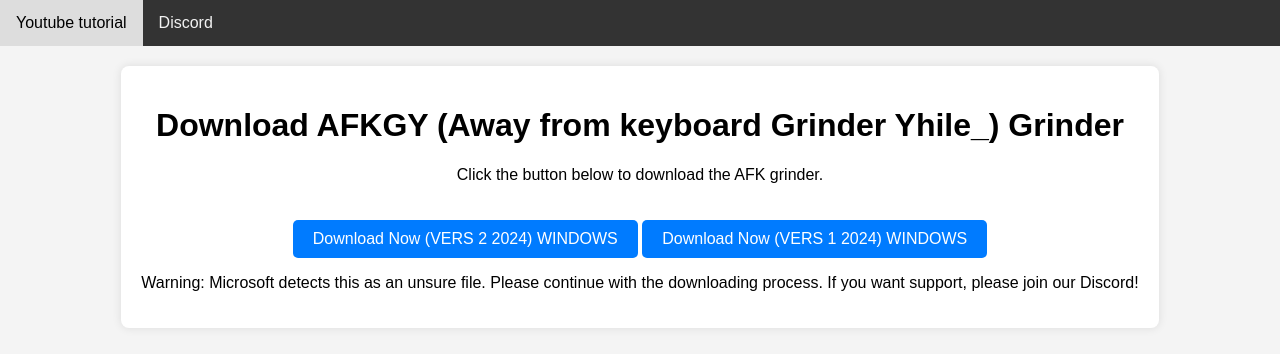
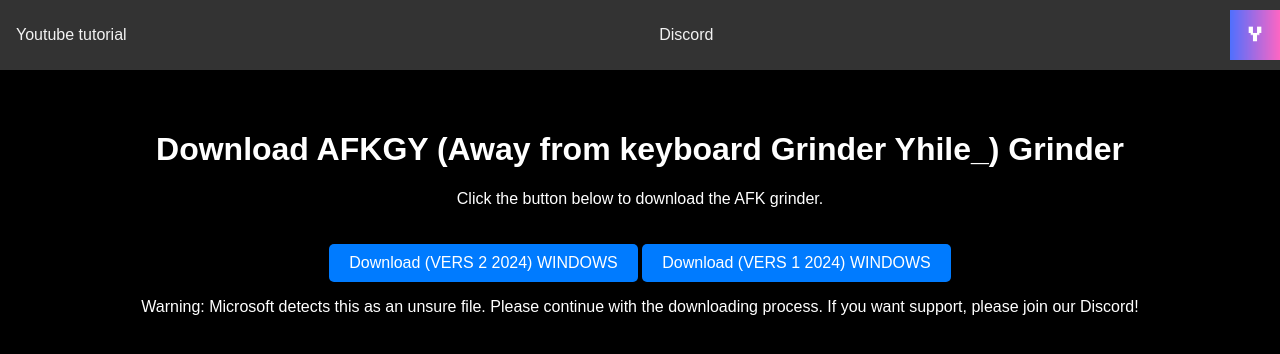
Before and after one commit to Yhile/AfkyGrinder, a plain HTML site: page index.html in a window 1280 px wide. Drawn offline with Linux system fonts and the light colour scheme.

Commit message:
Your commit message

```diff
--- a/index.html
+++ b/index.html
@@ -7,7 +7,7 @@
     <style>
         body {
             font-family: Arial, sans-serif;
-            background-color: #f4f4f4;
+            background-color: black;
             margin: 0;
             padding: 0;
             display: flex;
@@ -19,6 +19,11 @@
             width: 100%;
             background-color: #333;
             overflow: hidden;
+            display: flex;
+            justify-content: space-between;
+            align-items: center;
+            padding: 10px;
+
         }
         nav a {
             float: left;
@@ -27,13 +32,19 @@
             text-align: center;
             padding: 14px 16px;
             text-decoration: none;
+             margin-right: 20px;
         }
-        nav a:hover {
-            background-color: #ddd;
-            color: black;
+
+
+        .nav-logo {
+            width: 50px; /* Adjust the size as needed */
+            height: auto;
         }
+
+
         .container {
-            background-color: #fff;
+            background-color: black;
+            color: white;
             padding: 20px;
             border-radius: 8px;
             box-shadow: 0 0 10px rgba(0, 0, 0, 0.1);
@@ -48,9 +59,10 @@
             color: #fff;
             text-decoration: none;
             border-radius: 5px;
+            transition: background-color 0.3s ease;
         }
         .btn:hover {
-            background-color: #0056b3;
+            background-color: #59D726;
         }
     </style>
 </head>
@@ -58,13 +70,13 @@
     <nav>
         <a href="https://www.youtube.com/watch?v=a6TqVr1eJWI" target="_blank">Youtube tutorial</a>
         <a href="https://discord.gg/pG4ugvmWNf" target="_blank">Discord</a>
+        <img src="Y.png" alt="Logo" class="nav-logo">
     </nav>
-
     <div class="container">
         <h1>Download AFKGY (Away from keyboard Grinder Yhile_) Grinder</h1>
         <p>Click the button below to download the AFK grinder.</p>
-        <a href="afkgy.exe" class="btn">Download Now (VERS 2 2024) WINDOWS</a>
-        <a href="main.exe" class="btn">Download Now (VERS 1 2024) WINDOWS</a>
+        <a href="afkgy.exe" class="btn">Download  (VERS 2 2024) WINDOWS</a>
+        <a href="main.exe" class="btn">Download   (VERS 1 2024) WINDOWS</a>
         <p>Warning: Microsoft detects this as an unsure file. Please continue with the downloading process. If you want support, please join our Discord!</p>
     </div>
 </body>
```
Also changed, not shown: Y.png (added).
